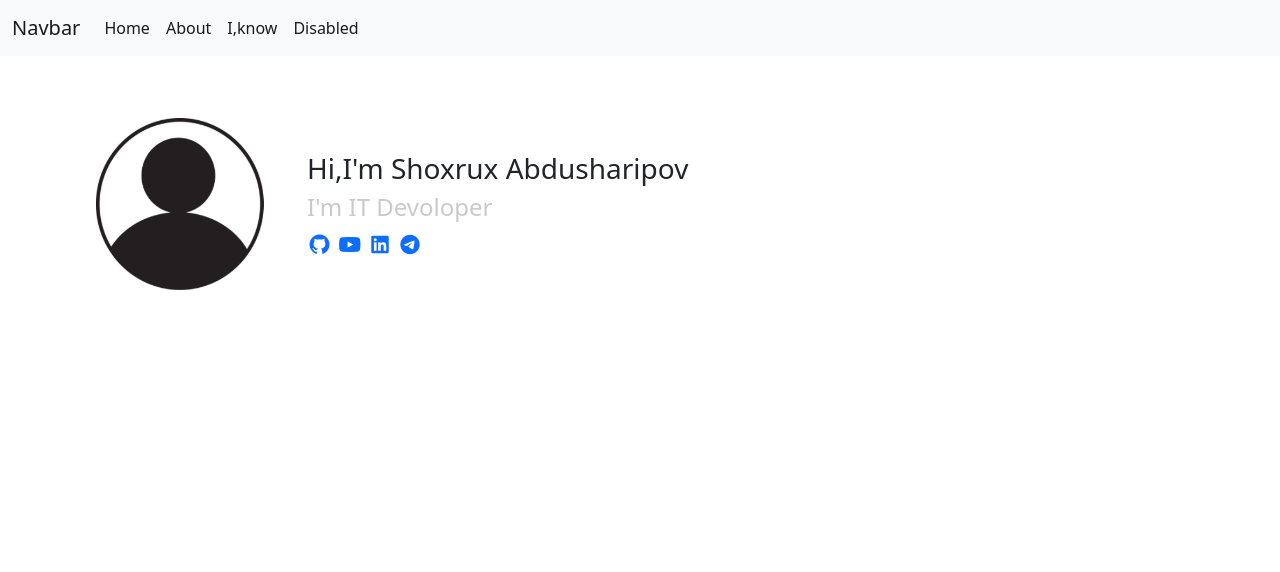
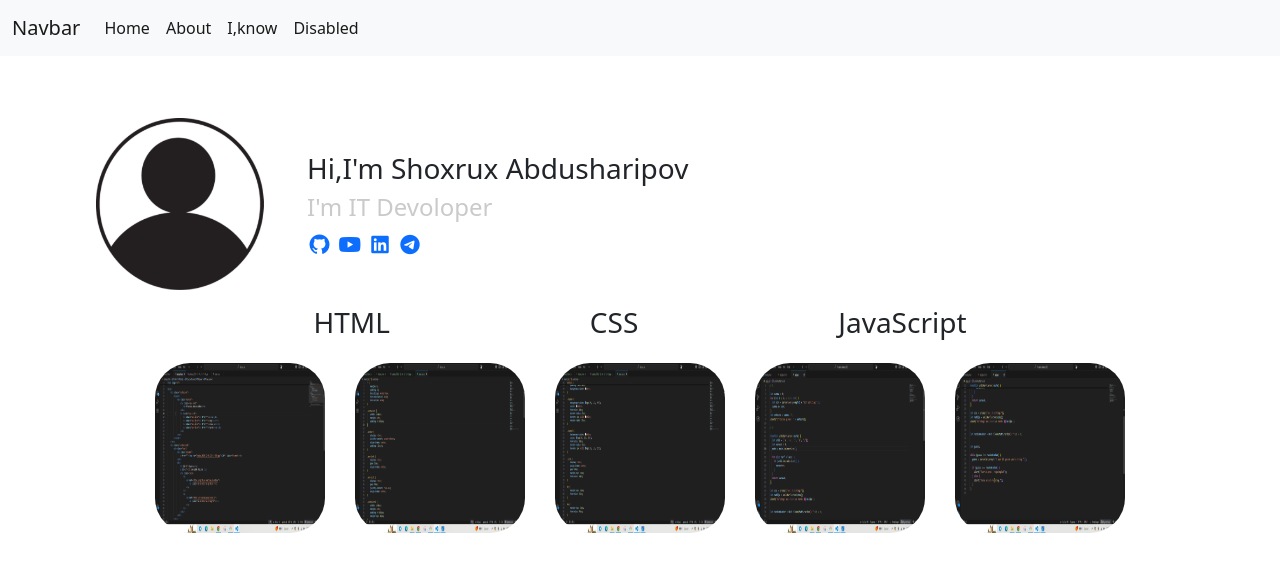
Before and after one commit to abdusharipow/personal_web_site, a plain HTML site: page index.html in a window 1280 px wide. Drawn offline with nearby package versions, Linux system fonts and the light colour scheme.

Commit message:
rasmlar qo'shildi

```diff
--- a/index.html
+++ b/index.html
@@ -69,6 +69,20 @@
         </div>
 
     </div>
+    <div class="container1">
+        <div class="block">
+            <h3>HTML</h3>
+            <h3>CSS</h3>
+            <h3>JavaScript</h3>
+        </div>
+        <div class="rasmlar">
+            <img src="img/Снимок экрана (73).png" alt="" class="rasm1">
+            <img src="img/Снимок экрана (74).png" alt="" class="rasm2">
+            <img src="img/Снимок экрана (76).png" alt="" class="rasm3">
+            <img src="img/Снимок экрана (77).png" alt="" class="rasm4">
+            <img src="img/Снимок экрана (78).png" alt="" class="rasm5">
+        </div>
+    </div>
 
 </body>
 
--- a/main.css
+++ b/main.css
@@ -47,3 +47,43 @@
 .box1{
     font-size: 20px;
 }
+.rasmlar{
+    display: flex;
+    justify-content: center;
+}
+.block{
+    display: flex;
+    justify-content: center;
+    align-items: center;
+    gap: 200px;
+}
+.rasm1{
+    width: 200px;
+    height: 200px;
+    padding: 15px;
+    border-radius: 50px;
+}
+.rasm2{
+    width: 200px;
+    height: 200px;
+    padding: 15px;
+    border-radius: 50px;
+}
+.rasm3{
+    width: 200px;
+    height: 200px;
+    padding: 15px;
+    border-radius: 50px;
+}
+.rasm4{
+    width: 200px;
+    height: 200px;
+    padding: 15px;
+    border-radius: 50px;
+}
+.rasm5{
+    width: 200px;
+    height: 200px;
+    padding: 15px;
+    border-radius: 50px;
+}
```
Also changed, not shown: img/Снимок экрана (73).png (added), img/Снимок экрана (74).png (added), img/Снимок экрана (76).png (added), img/Снимок экрана (77).png (added), img/Снимок экрана (78).png (added).
